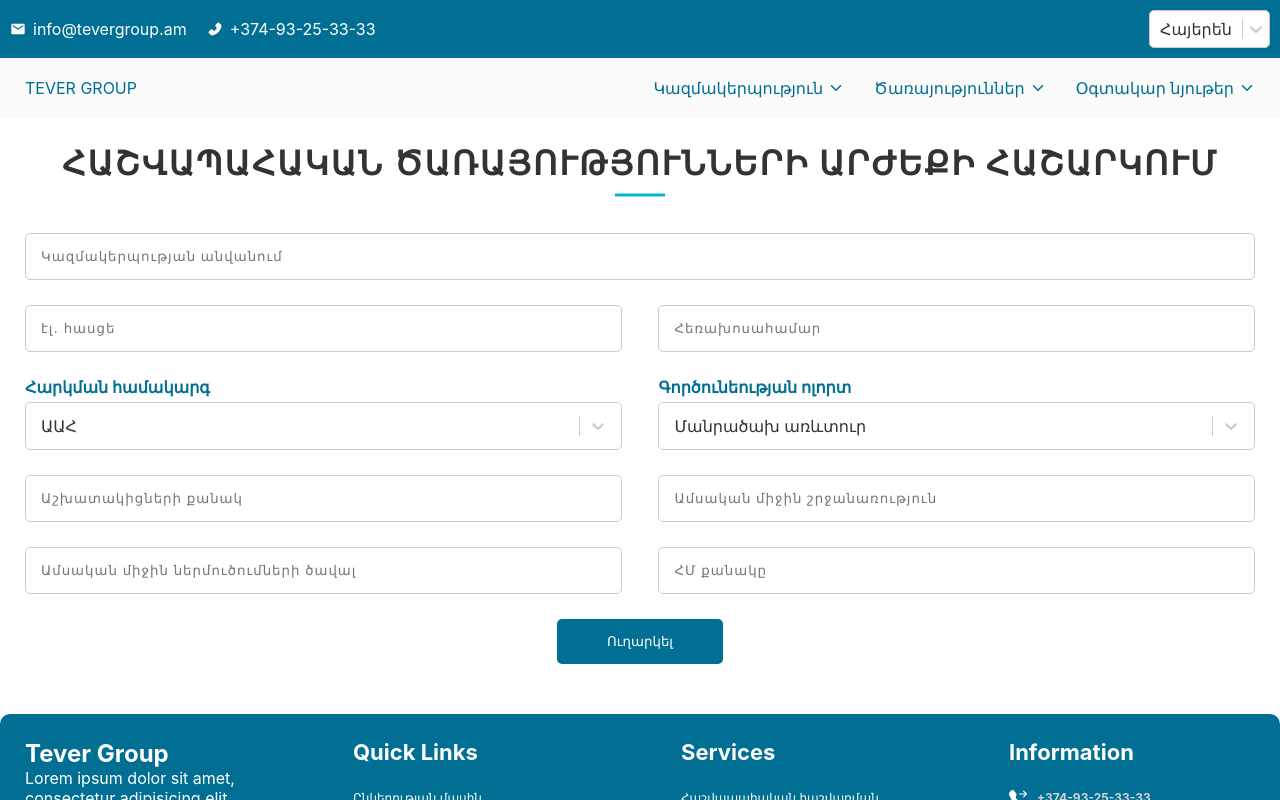
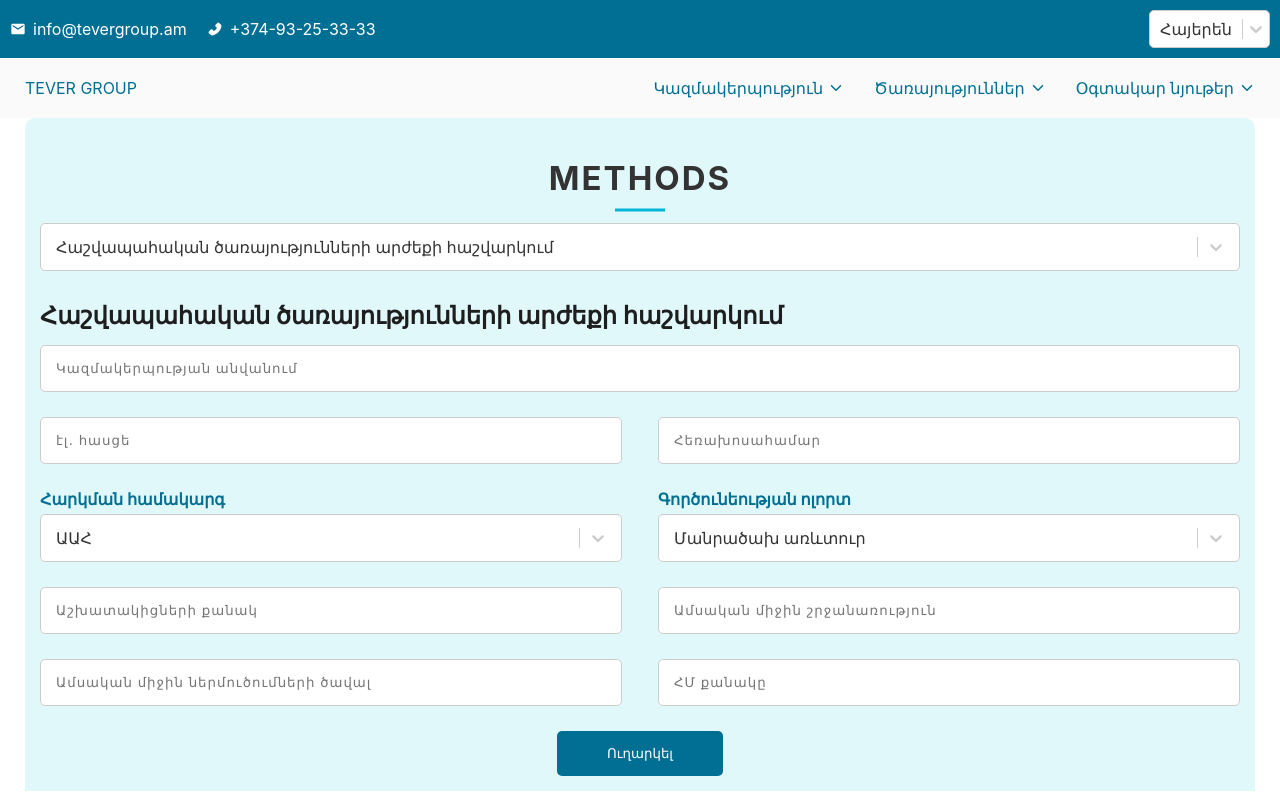
Before and after one commit to EdgarGrigoryan1996/teverGroup, a React (Create React App) app: page /price in a window 1280 px wide. Shown: the top 800 px of the page. Built offline with nearby package versions, Linux system fonts and the light colour scheme.

Commit message:
change lng fix

```diff
--- a/public/locales/am/translation.json
+++ b/public/locales/am/translation.json
@@ -138,7 +138,7 @@
         }
     },
     "price":{
-        "title":"Հաշվապահական ծառայությունների արժեքի հաշարկում",
+        "title":"Հաշվապահական ծառայությունների արժեքի հաշվարկում",
         "excelTitle": "Դասընթացի գնառաջարկ",
         "companyName":"Կազմակերպության անվանում",
         "email":"էլ․ հասցե",
--- a/src/App.js
+++ b/src/App.js
@@ -23,6 +23,7 @@ import trainingsImg from "./assets/images/services/trainings.webp"
 import hrImg from "./assets/images/services/hr.webp"
 import Price from './Pages/Services/Price/Price';
 import WithScrollTop from "./HOC/WithScrollTop";
+import EmailSendMethods from "./components/EmailSendMethods/EmailSendMethods";
 
 function App() {
   const {t} = useTranslation()
@@ -129,7 +130,7 @@ function App() {
                     <Route path={"/courses"} element={<ServicePagesTemplate data={servicePagesData.trainings} image={trainingsImg}/>}/>
                     <Route path={"/hr"} element={<ServicePagesTemplate data={servicePagesData.hr} image={hrImg}/>}/>
                     <Route path={"/management"} element={<ServicePagesTemplate data={servicePagesData.accounting} image={accountingImg}/>}/>
-                    <Route path={"/price"} element={<WithScrollTop Child={Price} />}/>
+                    <Route path={"/price"} element={<WithScrollTop Child={EmailSendMethods} />}/>
                     <Route path={"/links"} element={<WithScrollTop Child={Links} />}/>
                     <Route path={"/salaryCalculation"} element={<WithScrollTop Child={SalaryCalculation} />}/>
                     <Route path={"/loanCalculation"} element={<WithScrollTop Child={LoanCalculator} />}/>
--- a/src/components/EmailSendMethods/EmailSendMethods.jsx
+++ b/src/components/EmailSendMethods/EmailSendMethods.jsx
@@ -1,10 +1,11 @@
-import React, {useState} from 'react';
+import React, {useEffect, useState} from 'react';
 import Select from "react-select";
 import Standard from "./Standard/Standard";
 import Excel from "./Excel/Excel";
 import s from "./EmailSendMethods.module.css"
 import g from "../../globalStyles.module.css";
 import {useTranslation} from "react-i18next";
+import {getSelectedOptionIndex} from "./helpFunctions/getSelectedOptionIndex";
 
 
 function EmailSendMethods(props) {
@@ -20,6 +21,15 @@ function EmailSendMethods(props) {
             input: { "height": 0 }
         })
     }
+    useEffect(() => {
+        const selectedValue = selectedMethod.value;
+        let index = getSelectedOptionIndex(methods,selectedValue);
+
+
+        setSelectedMethod(methods[index])
+
+
+    },[window.localStorage.lng])
 
     return (
         <div className={s.sendEmailBlock}>
--- a/src/components/EmailSendMethods/Standard/Standard.jsx
+++ b/src/components/EmailSendMethods/Standard/Standard.jsx
@@ -283,7 +283,7 @@ function Price() {
         setSelectedTax(taxOptions[index])
         setSelectedActivity(activityOptions[index2])
 
-    },[window.localStorage.i18nextLng])
+    },[window.localStorage.lng])
 
     useEffect(() => {
         checkFields()
--- a/src/components/UsefulResources/UsefulResources.jsx
+++ b/src/components/UsefulResources/UsefulResources.jsx
@@ -12,7 +12,7 @@ function UsefulResources() {
     return (
         <section className={s.useful}>
             <div className={g.sectionTitle}>
-                <h2>Useful Resources</h2>
+                <h2>{t("menu.resources.text")}</h2>
             </div>
             <div className={s.usefulContent}>
                 <LinkCard to="/salaryCalculation" cardIcon={<CiCalculator2/>} cardTitle={t("menu.resources.subMenu.item3")} cardDescription="Proin laoreet nisi vitae et velunto phare mattis lorem tristiq."/>
```
